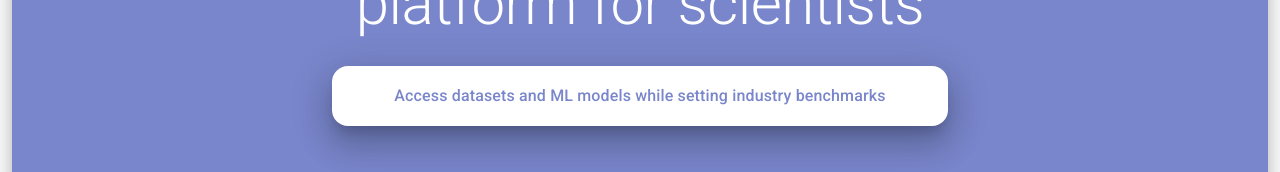
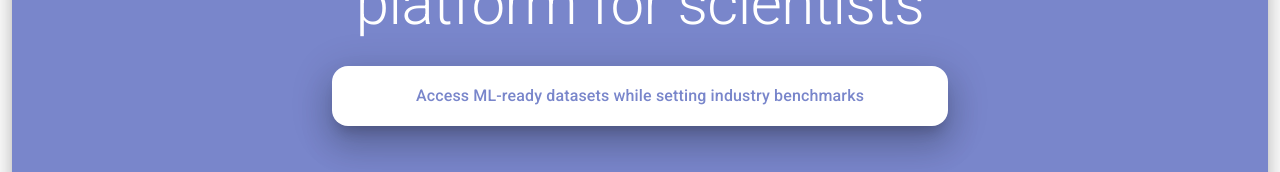
Before and after one commit to muchanem/foundry, a Vue app: page / in a window 1280 px wide. Shown: the part 258-430 px from the top of the page. Built offline with nearby package versions, Linux system fonts and the light colour scheme.

Commit message:
small language change in tagline to remove model reference

```diff
--- a/src/views/Home.vue
+++ b/src/views/Home.vue
@@ -7,7 +7,7 @@
       </h1>
       <v-sheet rounded="xl" elevation="20" class="col-md-6 col-11 mx-auto mt-5 py-1">
         <p class="text-subtitle-1 col-12 my-0 mx-auto indigo--text text--lighten-2 font-weight-medium">
-          Access datasets and ML models while setting industry benchmarks
+          Access ML-ready datasets while setting industry benchmarks
         </p>
       </v-sheet>
       <h1 class="text-h2 col-10 mx-auto white--text pb-12">
```
